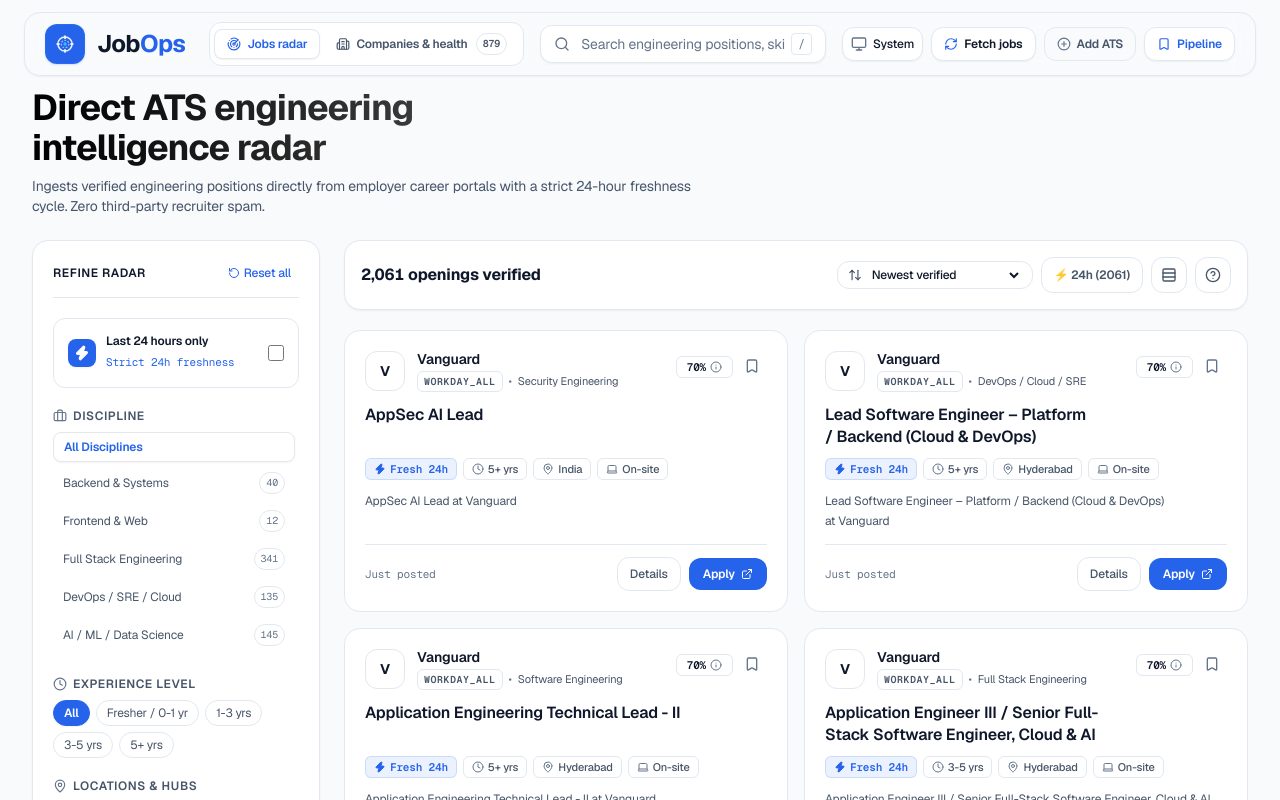
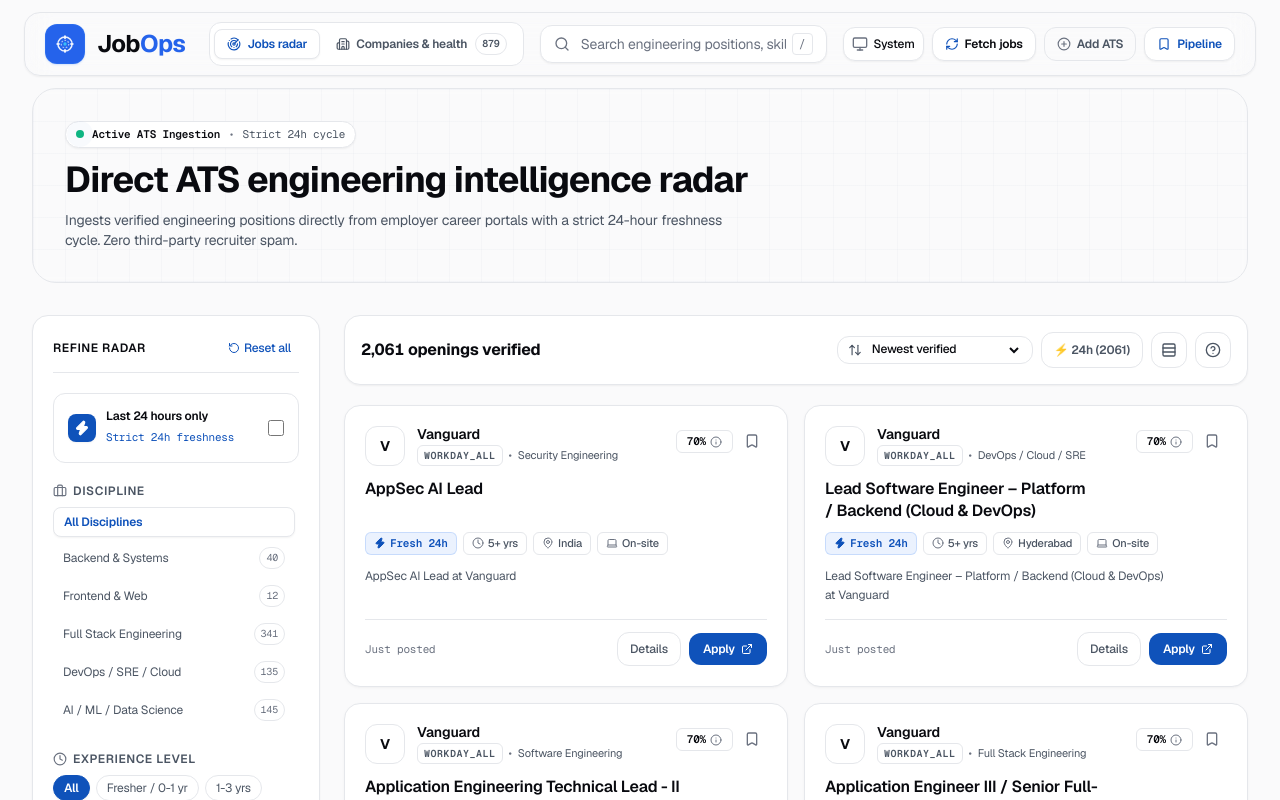
Before and after one commit to chandanvura/JobOps, a React (Vite) app in the folder web/: page / in a window 1280 px wide. Shown: the top 800 px of the page. Built offline with nearby package versions, Linux system fonts and the light colour scheme.

Commit message:
style(design): apply Anthropic frontend-design principles with architectural grid, precision sapphire tokens, and interactive physics

```diff
--- a/web/src/App.tsx
+++ b/web/src/App.tsx
@@ -803,14 +803,27 @@ export const App: React.FC = () => {
           />
         ) : (
           <>
-            {/* Hero Heading Banner (Capped at 680px, Left-to-Right Hero Text Gradient) */}
-            <div className="mb-6 max-w-[680px]">
-              <h1 className="text-2xl sm:text-3xl lg:text-4xl font-bold tracking-tight bg-gradient-to-r from-black to-[#666666] dark:from-white dark:to-[#9B9B9B] bg-clip-text text-transparent leading-[1.18] mb-2">
-                Direct ATS engineering intelligence radar
-              </h1>
-              <p className="text-xs sm:text-sm text-brand-secondary leading-relaxed">
-                Ingests verified engineering positions directly from employer career portals with a strict 24-hour freshness cycle. Zero third-party recruiter spam.
-              </p>
+            {/* Hero Heading Banner with Subtle Architectural Grid & Radar Live Beacon */}
+            <div className="relative mb-6 sm:mb-8 rounded-3xl p-6 sm:p-8 border border-brand-border bg-brand-surface/60 backdrop-blur-sm bg-grid-pattern overflow-hidden">
+              <div className="relative z-10 max-w-[720px]">
+                {/* Live System Signal Tag */}
+                <div className="inline-flex items-center gap-2 px-2.5 py-1 rounded-full border border-brand-border bg-brand-elevated text-[11px] font-mono text-brand-secondary mb-3 shadow-sm">
+                  <span className="w-2 h-2 rounded-full bg-emerald-500 radar-beacon flex-shrink-0" />
+                  <span className="font-semibold text-brand-text">Active ATS Ingestion</span>
+                  <span className="text-brand-muted">•</span>
+                  <span>Strict 24h cycle</span>
+                </div>
+
+                <h1 className="text-2xl sm:text-3xl lg:text-4xl font-bold tracking-tight text-brand-text leading-[1.18] mb-2.5">
+                  Direct ATS engineering intelligence radar
+                </h1>
+                <p className="text-xs sm:text-sm text-brand-secondary leading-relaxed max-w-2xl">
+                  Ingests verified engineering positions directly from employer career portals with a strict 24-hour freshness cycle. Zero third-party recruiter spam.
+                </p>
+              </div>
+
+              {/* Decorative radial gradient ambient glow in dark mode */}
+              <div className="absolute right-0 top-0 w-96 h-96 bg-brand-primary/5 rounded-full blur-3xl pointer-events-none -mr-20 -mt-20" />
             </div>
 
             {/* Mobile Search & Filter Action Bar */}
--- a/web/src/components/JobCard.tsx
+++ b/web/src/components/JobCard.tsx
@@ -83,7 +83,7 @@ export const JobCard: React.FC<JobCardProps> = ({
   const isCompact = density === "compact";
 
   return (
-    <article className={`bg-brand-surface rounded-2xl border border-brand-border hover:border-brand-primary/60 transition-all duration-300 flex flex-col justify-between group h-full relative ${
+    <article className={`bg-brand-surface rounded-2xl border border-brand-border hover:border-brand-primary/50 job-card-interactive flex flex-col justify-between group h-full relative ${
       isCompact ? "p-3.5 sm:p-4" : "p-4 sm:p-5"
     }`}>
       <div>
--- a/web/src/index.css
+++ b/web/src/index.css
@@ -4,43 +4,49 @@
 
 @layer base {
   :root {
-    --bg-main: #F8FAFC;
+    --bg-main: #FAFAFB;
     --surface-primary: #FFFFFF;
-    --surface-secondary: #F1F5F9;
+    --surface-secondary: #F3F4F6;
     --surface-elevated: #FFFFFF;
-    --text-primary: #0F172A;
-    --text-secondary: #475569;
-    --text-muted: #64748B;
-    --border-color: #E2E8F0;
-    --border-subtle: #F1F5F9;
-    --action-primary: #2563EB;
-    --action-hover: #1D4ED8;
-    --accent-color: #38BDF8;
-    --accent-soft: #EFF6FF;
-    --success-color: #15803D;
-    --warning-color: #B45309;
-    --danger-color: #B91C1C;
-    --info-color: #1D4ED8;
+    --text-primary: #090A0F;
+    --text-secondary: #4B5563;
+    --text-muted: #6B7280;
+    --border-color: #E5E7EB;
+    --border-subtle: #F3F4F6;
+    --action-primary: #0F52BA; /* Sapphire Precision Blue */
+    --action-hover: #0A3C89;
+    --accent-color: #0284C7;
+    --accent-soft: #F0F9FF;
+    --success-color: #059669;
+    --warning-color: #D97706;
+    --danger-color: #DC2626;
+    --info-color: #0284C7;
+    --radar-glow: rgba(15, 82, 186, 0.12);
+    --card-shadow: 0 1px 3px 0 rgba(0, 0, 0, 0.04), 0 1px 2px -1px rgba(0, 0, 0, 0.04);
+    --card-shadow-hover: 0 10px 25px -5px rgba(15, 82, 186, 0.08), 0 8px 10px -6px rgba(0, 0, 0, 0.04);
   }
 
   .dark {
-    --bg-main: #000000;
-    --surface-primary: #181818;
-    --surface-secondary: #1F1F1F;
-    --surface-elevated: #272727;
-    --text-primary: #F1F5F9;
-    --text-secondary: #CBD5E1;
-    --text-muted: #94A3B8;
-    --border-color: #313131;
-    --border-subtle: #272727;
+    --bg-main: #060709;
+    --surface-primary: #0F1115;
+    --surface-secondary: #16181F;
+    --surface-elevated: #1C1F28;
+    --text-primary: #F8FAFC;
+    --text-secondary: #94A3B8;
+    --text-muted: #64748B;
+    --border-color: #232733;
+    --border-subtle: #181B24;
     --action-primary: #3B82F6;
     --action-hover: #60A5FA;
     --accent-color: #38BDF8;
-    --accent-soft: #1F1F1F;
-    --success-color: #4ADE80;
-    --warning-color: #FBBF24;
-    --danger-color: #F87171;
-    --info-color: #60A5FA;
+    --accent-soft: rgba(59, 130, 246, 0.1);
+    --success-color: #10B981;
+    --warning-color: #F59E0B;
+    --danger-color: #EF4444;
+    --info-color: #38BDF8;
+    --radar-glow: rgba(59, 130, 246, 0.2);
+    --card-shadow: 0 1px 3px 0 rgba(0, 0, 0, 0.3);
+    --card-shadow-hover: 0 12px 30px -8px rgba(0, 0, 0, 0.7), 0 0 15px 1px rgba(59, 130, 246, 0.12);
   }
 
   html {
@@ -52,7 +58,9 @@
     background-color: var(--bg-main);
     color: var(--text-primary);
     min-height: 100dvh;
-    letter-spacing: -0.011em;
+    letter-spacing: -0.012em;
+    -webkit-font-smoothing: antialiased;
+    -moz-osx-font-smoothing: grayscale;
   }
 
   h1, h2, h3, h4, h5, h6 {
@@ -62,6 +70,60 @@
   p, span, label {
     text-wrap: pretty;
   }
+}
+
+/* Subtle architectural grid pattern for header / hero section */
+.bg-grid-pattern {
+  background-size: 32px 32px;
+  background-image:
+    linear-gradient(to right, rgba(148, 163, 184, 0.05) 1px, transparent 1px),
+    linear-gradient(to bottom, rgba(148, 163, 184, 0.05) 1px, transparent 1px);
+}
+.dark .bg-grid-pattern {
+  background-image:
+    linear-gradient(to right, rgba(255, 255, 255, 0.03) 1px, transparent 1px),
+    linear-gradient(to bottom, rgba(255, 255, 255, 0.03) 1px, transparent 1px);
+}
+
+/* Radar pulse animation for the live status beacon */
+@keyframes radar-ping {
+  0% {
+    transform: scale(0.95);
+    opacity: 0.8;
+  }
+  70% {
+    transform: scale(2.2);
+    opacity: 0;
+  }
+  100% {
+    transform: scale(2.4);
+    opacity: 0;
+  }
+}
+
+.radar-beacon {
+  position: relative;
+}
+.radar-beacon::before {
+  content: "";
+  position: absolute;
+  inset: -2px;
+  border-radius: 9999px;
+  background: var(--action-primary);
+  animation: radar-ping 2.5s cubic-bezier(0, 0, 0.2, 1) infinite;
+  z-index: 0;
+}
+
+/* Interactive Card Elevation & Glow on Hover */
+.job-card-interactive {
+  box-shadow: var(--card-shadow);
+  transition: transform 0.22s cubic-bezier(0.2, 0.8, 0.2, 1),
+              box-shadow 0.22s cubic-bezier(0.2, 0.8, 0.2, 1),
+              border-color 0.22s ease;
+}
+.job-card-interactive:hover {
+  transform: translateY(-2px);
+  box-shadow: var(--card-shadow-hover);
 }
 
 /* Tabular numbers for numerical alignment */
@@ -76,6 +138,9 @@
     animation-iteration-count: 1 !important;
     transition-duration: 0.01ms !important;
     scroll-behavior: auto !important;
+  }
+  .job-card-interactive:hover {
+    transform: none !important;
   }
 }
 
```
